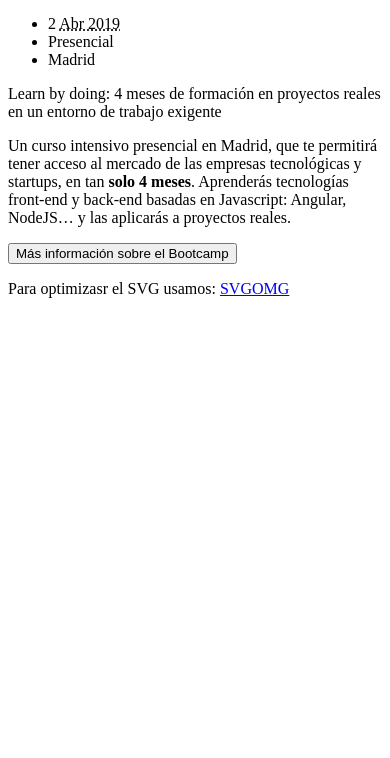
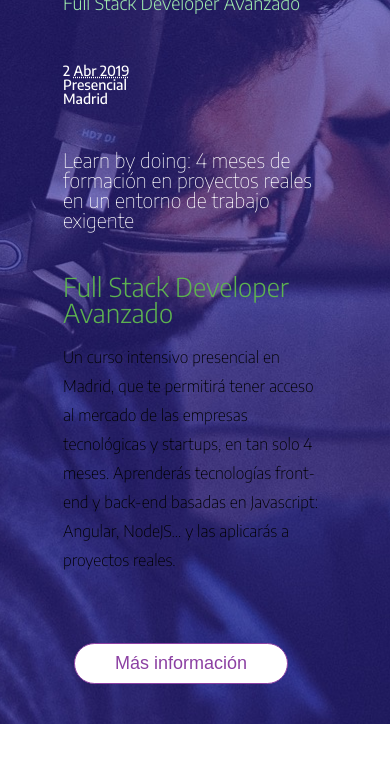
Before and after one commit to Bootcamp-Full-Stack-Developer/week4-day1-ireneibanez, a plain HTML site: page index.html in a window 390 px wide. Shown: the part 86-844 px from the top of the page. Drawn offline with Linux system fonts and the light colour scheme.

Commit message:
Mobile done with no icons

```diff
--- a/index.html
+++ b/index.html
@@ -6,7 +6,7 @@
   <meta http-equiv="X-UA-Compatible" content="IE=edge">
   <title>Page Title</title>
   <meta name="viewport" content="width=device-width, initial-scale=1">
-  <link rel="stylesheet" type="text/css" media="screen" href="main.css" />
+  <link rel="stylesheet" type="text/css" media="screen" href="/css/style.css" />
 </head>
 
 <body>
@@ -15,8 +15,23 @@
     <div class="container">
       <header class="bootcamp__header">
         <a href="#">
+          <!--<svg class="svg-icons" viewBox="0 0 40 40">
+            <use xlink:href="img/icons.svg#logo-campus-boream"/>
+          </svg>
+          <svg class="svg-icons"
+          viewBox="0 0 40 40">
+            <use xlink:href="img/icons.svg#calendar"/>
+          </svg>
+          <svg class="svg-icons"
+          viewBox="0 0 40 40">
+            <use xlink:href="img/icons.svg#chair"/>
+          </svg>
+          <svg class="svg-icons"
+          viewBox="0 0 40 40">
+            <use xlink:href="img/icons.svg#pin"/>
+          </svg>-->
           <h1 class="bootcamp__heading">Bootcamp 2019</h1>
-          <p class="bootcamp__sub-heading">Bootcamp Full Stack Developer Avanzado</p>
+          <p class="bootcamp__sub-heading">Full Stack Developer Avanzado</p>
         </a>
         <ul class="bootcamp__metainfo">
           <li aria-label="Fecha de inicio">2 <abbr title="Abril">Abr</abb> 2019</li>
@@ -25,8 +40,9 @@
         </ul>
         <p class="bootcamp__lead">Learn by doing: 4 meses de formación en proyectos reales en un entorno de trabajo exigente</p>
       </header>
-      <p>Un curso intensivo presencial en Madrid, que te permitirá tener acceso al mercado de las empresas tecnológicas y startups, en tan <strong>solo 4 meses</strong>. Aprenderás tecnologías front-end y back-end basadas en Javascript: Angular, NodeJS&hellip; y las aplicarás a proyectos reales.</p>
-      <button type="button">Más información sobre el Bootcamp</button>
+      <p class="bootcamp__heading-explanation">Full Stack Developer Avanzado</p>
+      <p class="bootcamp-explanation">Un curso intensivo presencial en Madrid, que te permitirá tener acceso al mercado de las empresas tecnológicas y startups, en tan <strong>solo 4 meses</strong>. Aprenderás tecnologías front-end y back-end basadas en Javascript: Angular, NodeJS&hellip; y las aplicarás a proyectos reales.</p>
+      <button type="button" class="btn">Más información</button>
 
       <form action="" class="subscription">
         <div class="form-group">
@@ -36,9 +52,5 @@
     </div>
   </article>
 
-  <p>Para optimizasr el SVG usamos:
-    <a href="https://jakearchibald.github.io/svgomg/">SVGOMG</a>
-  </p>
-
 </body>
 </html>
--- /dev/null
+++ b/scss/reset.scss
@@ -0,0 +1,49 @@
+*{
+    box-sizing: border-box;
+}
+
+html, body, div, span, applet, object, iframe,
+h1, h2, h3, h4, h5, h6, p, blockquote, pre,
+a, abbr, acronym, address, big, cite, code,
+del, dfn, em, img, ins, kbd, q, s, samp,
+small, strike, strong, sub, sup, tt, var,
+b, u, i, center,
+dl, dt, dd, ol, ul, li,
+fieldset, form, label, legend,
+table, caption, tbody, tfoot, thead, tr, th, td,
+article, aside, canvas, details, embed,
+figure, figcaption, footer, header, hgroup,
+menu, nav, output, ruby, section, summary,
+time, mark, audio, video {
+   margin: 0;
+   padding: 0;
+   border: 0;
+   font-size: 100%;
+   font: inherit;
+   vertical-align: baseline;
+}
+
+
+/* HTML5 display-role reset for older browsers */
+article, aside, details, figcaption, figure,
+footer, header, hgroup, menu, nav, section {
+	display: block;
+}
+body {
+	line-height: 1;
+}
+ol, ul {
+	list-style: none;
+}
+blockquote, q {
+	quotes: none;
+}
+blockquote:before, blockquote:after,
+q:before, q:after {
+	content: '';
+	content: none;
+}
+table {
+	border-collapse: collapse;
+	border-spacing: 0;
+}
--- /dev/null
+++ b/scss/style.scss
@@ -0,0 +1,108 @@
+@import "reset.scss";
+@import url('https://fonts.googleapis.com/css?family=Encode+Sans:100,200,300,400,500');
+
+$colors: (
+    '$black': '#000',
+    '$white': '#fff',
+    '$green': '#5db250',
+    '$green-light': '#9de7ac',
+    '$gray-dark': '#323232',
+    '$purple': '#8c40a3',
+);
+
+$font-size: (
+    '$base': '16px',
+    '$sm': '14px',
+    '$md': '18px',
+    '$lg': '20px',
+    '$xl': '26px',
+    '$xxl': '30px',
+);
+
+$font-weight: (
+    '$thin': '100',
+    '$extra-light': '200',
+    '$light': '300',
+    '$regular': '400',
+    '$medium': '500',
+);
+
+body {
+    font-family: 'Encode Sans', sans-serif;
+}
+
+.svg-icons {
+    width: 50px;
+    height: 50px;
+}
+
+.bootcamp {
+    background: url("../img/bg-image.jpg") 35% 0 no-repeat;
+    .container {
+        max-width: 320px;
+        margin: 0 auto;
+    }
+    &__header {
+        padding: 36px 28px 44px 28px;
+        a {
+            font-weight: unquote(map-get($font-weight, '$light'));
+            text-decoration: none;
+            .bootcamp__heading {
+                margin-bottom: 14px;
+                font-size: unquote(map-get($font-size, '$xxl'));
+                color: unquote(map-get($colors, '$white'));
+            }
+            .bootcamp__sub-heading {
+                margin-bottom: 52px;
+                font-size: unquote(map-get($font-size, '$md'));
+                color: unquote(map-get($colors, '$green-light'));
+            }
+        }
+    }
+
+    &__metainfo {
+        margin-bottom: 44px;
+    }
+
+    &__metainfo li{
+        font-weight: unquote(map-get($font-weight, '$medium'));
+        font-size: unquote(map-get($font-size, '$sm'));
+        color: unquote(map-get($colors, '$white'));
+    }
+
+    &__lead {
+        font-weight: unquote(map-get($font-weight, '$thin'));
+        font-size: unquote(map-get($font-size, '$lg'));
+        color: unquote(map-get($colors, '$white'));
+    }
+
+    &__heading-explanation {
+        margin-left: 28px;
+        margin-right: 28px;
+        font-weight: unquote(map-get($font-weight, '$light'));
+        font-size: unquote(map-get($font-size, '$xl'));
+        color: unquote(map-get($colors, '$green'));
+    }
+
+    &-explanation {
+        margin: 17px 28px 34px 28px;
+        line-height: 1.81rem;
+        font-weight: unquote(map-get($font-weight, '$extra-light'));
+        font-size: unquote(map-get($font-size, '$base'));
+        color: unquote(map-get($colors, '$black'));
+    }
+
+    .btn {
+        padding: 8px 40px;
+        margin: 34px 29px 40px 39px;
+        line-height: 1.44rem;
+        font-weight: unquote(map-get($font-weight, '$regular'));
+        font-size: unquote(map-get($font-size, '$md'));
+        background-color: unquote(map-get($colors, '$white'));
+        color: unquote(map-get($colors, '$purple'));
+        border: 1px solid unquote(map-get($colors, '$purple'));
+        border-radius: 23.5px;
+    }
+
+
+}
```
Also changed, not shown: css/reset.css (added), css/style.css (added), dist/css/reset.css (added), dist/css/style.css (added), img/bg-image.jpg (added), img/icons.svg, 4 other files.
